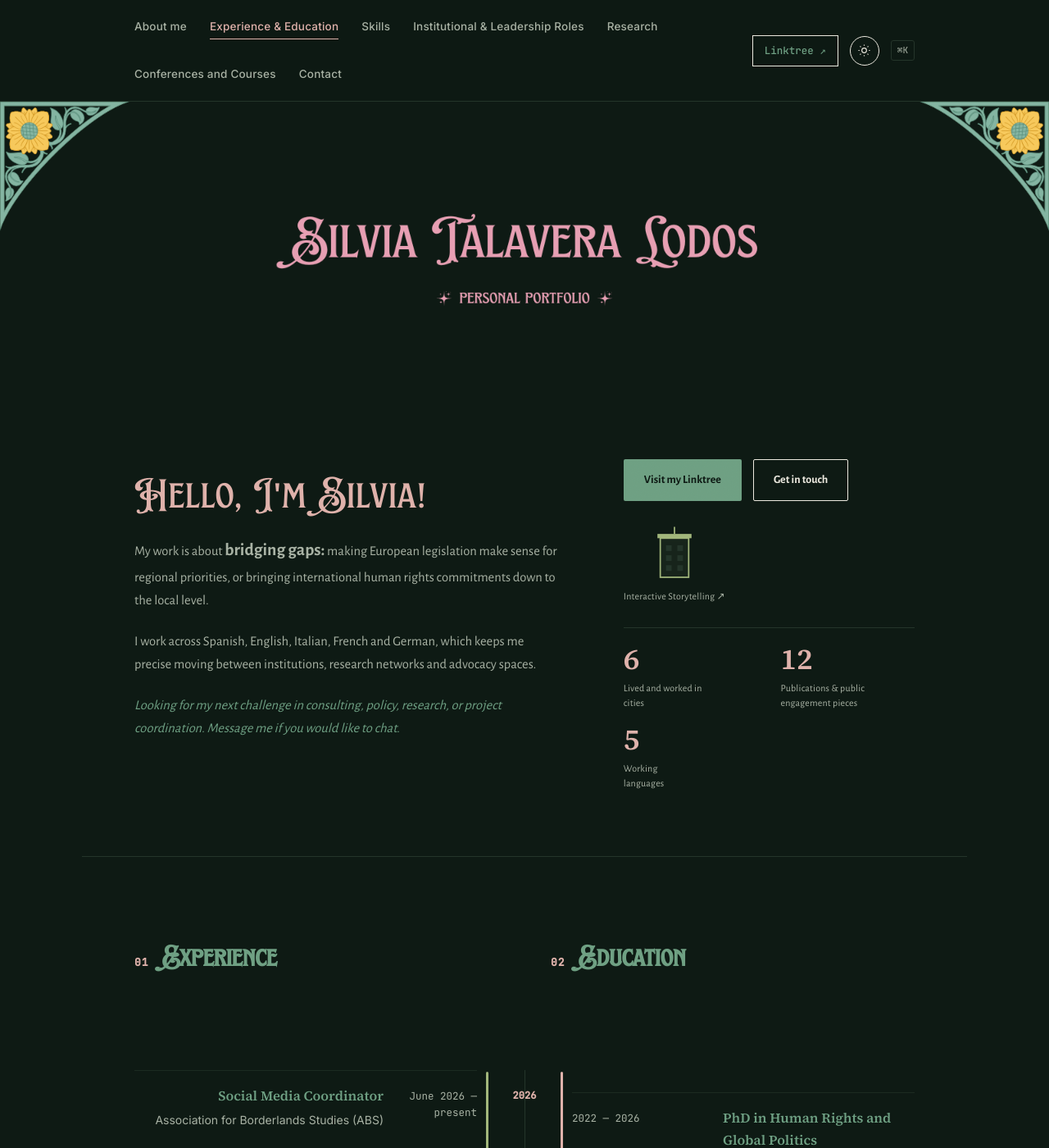
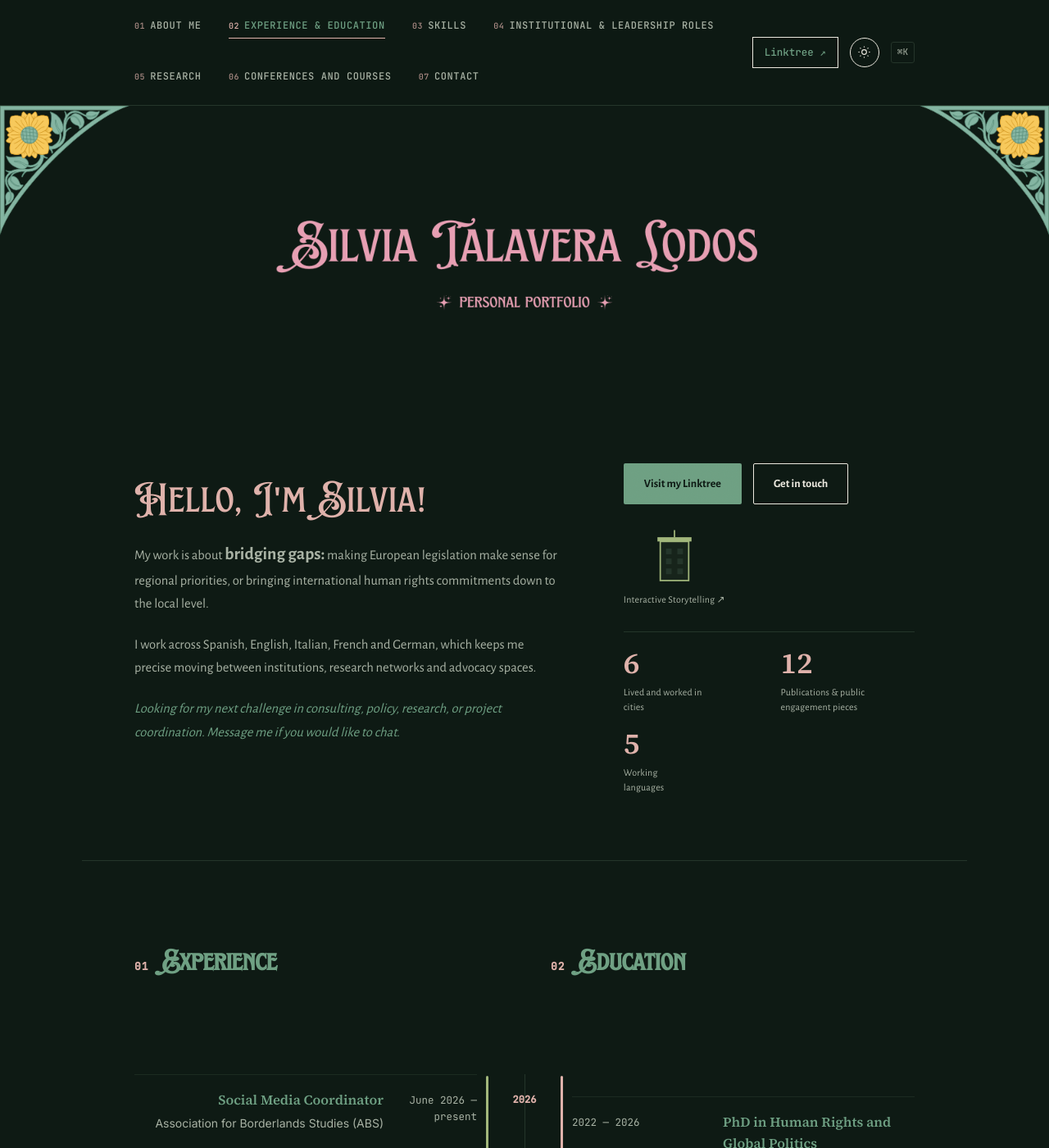
Before and after one commit to stalaveralodos-ux/s.talaveralodos, a Jekyll site: the page built from index.html, in a window 1280 px wide and 1400 px high. Shown: the whole window at 82% size. Built offline with Jekyll 4.4.1, drawn with Linux system fonts in a browser that asks for light colours.

Commit message:
Refactor topnav styles for improved layout and design

```diff
--- a/assets/style.css
+++ b/assets/style.css
@@ -113,16 +113,30 @@
   border-radius: 50%;
   flex-shrink: 0;
 }
-.topnav{ display:flex; gap: clamp(14px, 2.4vw, 28px); flex-wrap: wrap; }
+.topnav{
+  display:flex; align-items:center; gap: clamp(18px, 2.6vw, 34px); flex-wrap: wrap;
+  counter-reset: navindex;
+}
 .topnav a{
-  font-size: 13.5px; font-weight: 500; color: var(--ink-soft);
-  letter-spacing: 0.2px;
-  position: relative; padding: 4px 0;
+  font-family: var(--mono);
+  font-size: 12px; font-weight: 500; color: var(--ink-soft);
+  letter-spacing: 0.6px; text-transform: uppercase;
+  position: relative; padding: 4px 0 6px;
+  display: inline-flex; align-items: baseline; gap: 6px;
   transition: color 0.2s ease;
+  counter-increment: navindex;
 }
-.topnav a:hover{ color: var(--terracotta); }
+.topnav a::before{
+  content: counter(navindex, decimal-leading-zero);
+  font-size: 10px;
+  color: var(--terracotta);
+  opacity: 0.75;
+  transition: opacity 0.2s ease;
+}
+.topnav a:hover{ color: var(--navy); }
+.topnav a:hover::before{ opacity: 1; }
 .topnav a::after{
-  content:""; position:absolute; left:0; right:100%; bottom:0; height:1px;
+  content:""; position:absolute; left:0; right:100%; bottom:0; height:1.5px;
   background: var(--terracotta); transition: right 0.25s ease;
 }
 .topnav a:hover::after{ right:0; }
@@ -671,7 +685,10 @@
    FASE 1 — nav activo (scrollspy)
    ============================================================ */
 .topnav a.active{
-  color: var(--terracotta);
+  color: var(--navy);
+}
+.topnav a.active::before{
+  opacity: 1;
 }
 .topnav a.active::after{
   right: 0;
```
